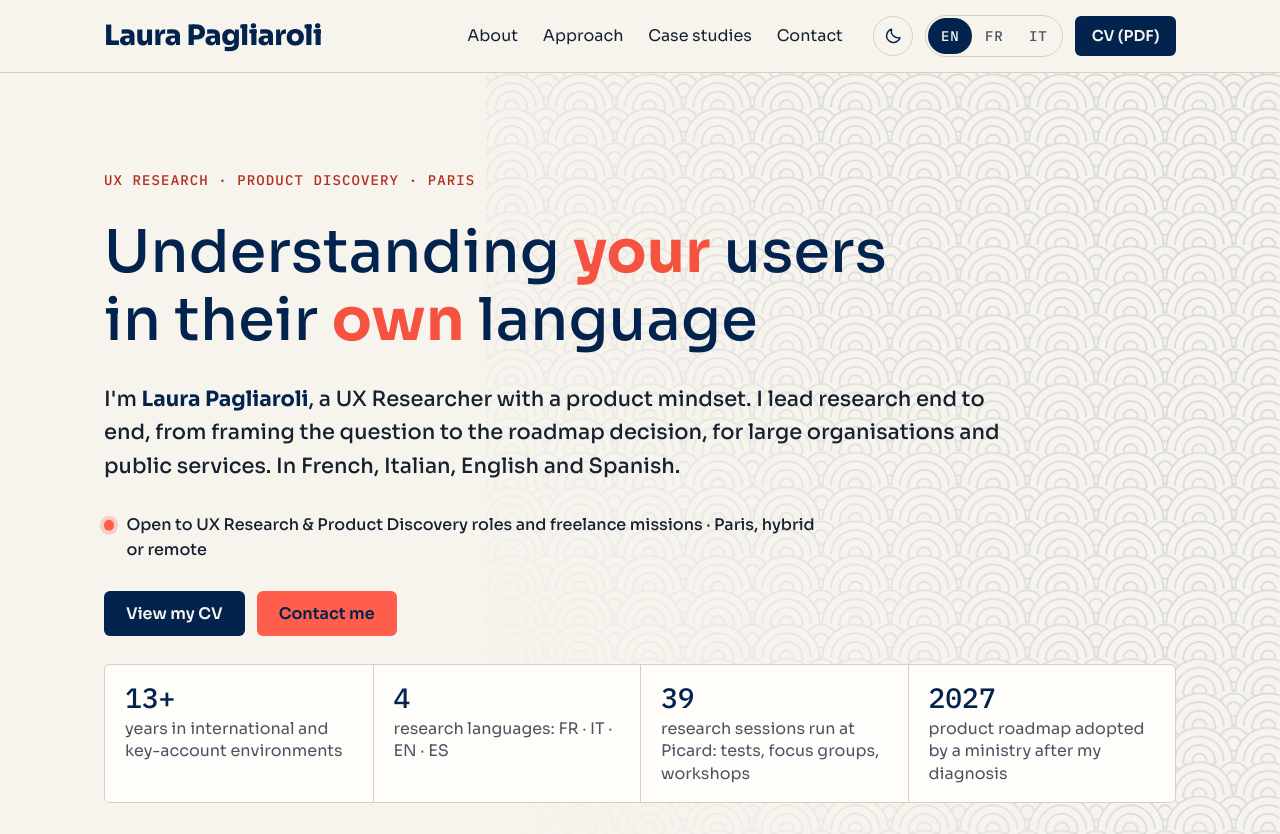
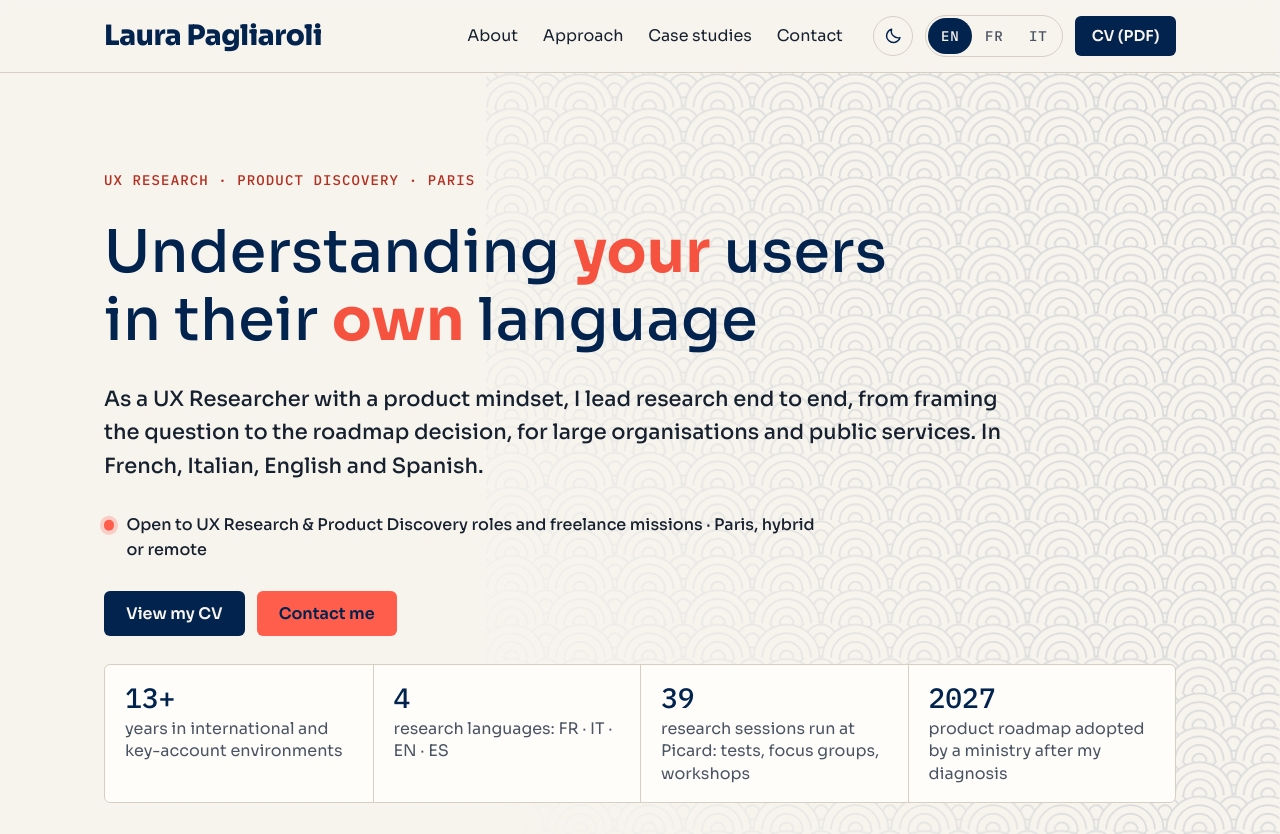
Before and after one commit to LauraPagliaroli/Portfolio, a plain HTML site: page index.html in a window 1280 px wide. Shown: the top 834 px of the page. Drawn offline with Linux system fonts and the light colour scheme.

Commit message:
Hero intro: drop the name sentence (already in the header)
Co-Authored-By: Claude Opus 5.5 <noreply@anthropic.com>
Claude-Session: https://claude.ai/code/session_01GQLmp3NLadp1sXB4TJmbB2

```diff
--- a/assets/i18n.js
+++ b/assets/i18n.js
@@ -12,7 +12,7 @@ window.I18N = {
     "cv.short": "CV (PDF)",
     "hero.eyebrow": "UX Research · Product Discovery · Paris",
     "hero.title": "Comprendre <span class=\"accent\">vos</span> utilisateurs<br class=\"line-break\"> dans leur <span class=\"accent\">propre</span> langue",
-    "hero.lead": "Je suis <span class=\"hero__name\">Laura Pagliaroli</span>, UX Researcher avec une approche produit. Je mène la recherche de bout en bout, du cadrage de la question à la décision sur la roadmap, pour les grandes organisations et les services publics. En français, italien, anglais et espagnol.",
+    "hero.lead": "UX Researcher avec une approche produit, je mène la recherche de bout en bout, du cadrage de la question à la décision sur la roadmap, pour les grandes organisations et les services publics. En français, italien, anglais et espagnol.",
     "hero.availability": "Ouverte aux postes UX Research &amp; Product Discovery et aux missions freelance · Paris, hybride ou full remote",
     "cta.cv": "Voir mon CV",
     "cta.contact": "Me contacter",
@@ -123,7 +123,7 @@ window.I18N = {
     "cv.short": "CV (PDF)",
     "hero.eyebrow": "UX Research · Product Discovery · Parigi",
     "hero.title": "Capire i <span class=\"accent\">tuoi</span> utenti<br class=\"line-break\"> nella <span class=\"accent\">loro</span> lingua",
-    "hero.lead": "Sono <span class=\"hero__name\">Laura Pagliaroli</span>, UX Researcher con una mentalità di prodotto. Guido la ricerca dall’inizio alla fine, dalla definizione della domanda alla decisione sulla roadmap, per grandi organizzazioni e servizi pubblici. In francese, italiano, inglese e spagnolo.",
+    "hero.lead": "UX Researcher con una mentalità di prodotto, guido la ricerca dall’inizio alla fine, dalla definizione della domanda alla decisione sulla roadmap, per grandi organizzazioni e servizi pubblici. In francese, italiano, inglese e spagnolo.",
     "hero.availability": "Disponibile per ruoli UX Research &amp; Product Discovery e missioni freelance · Parigi, ibrido o da remoto",
     "cta.cv": "Vedi il mio CV",
     "cta.contact": "Contattami",
--- a/index.html
+++ b/index.html
@@ -112,7 +112,7 @@
   <div class="container hero__inner">
     <p class="label label--coral" data-i18n="hero.eyebrow">UX Research · Product Discovery · Paris</p>
     <h1 id="hero-title" data-i18n="hero.title">Understanding <span class="accent">your</span> users<br class="line-break"> in their <span class="accent">own</span> language</h1>
-    <p class="hero__lead" data-i18n="hero.lead">I'm <span class="hero__name">Laura Pagliaroli</span>, a UX Researcher with a product mindset. I lead research end to end, from framing the question to the roadmap decision, for large organisations and public services. In French, Italian, English and Spanish.</p>
+    <p class="hero__lead" data-i18n="hero.lead">As a UX Researcher with a product mindset, I lead research end to end, from framing the question to the roadmap decision, for large organisations and public services. In French, Italian, English and Spanish.</p>
     <p class="availability"><span class="availability__dot" aria-hidden="true"></span><span data-i18n="hero.availability">Open to UX Research &amp; Product Discovery roles and freelance missions · Paris, hybrid or remote</span></p>
     <div class="hero__ctas">
       <a class="btn btn--primary" href="assets/Laura_Pagliaroli_CV_UX_Researcher_EN.pdf" data-i18n="cta.cv">View my CV</a>
```
